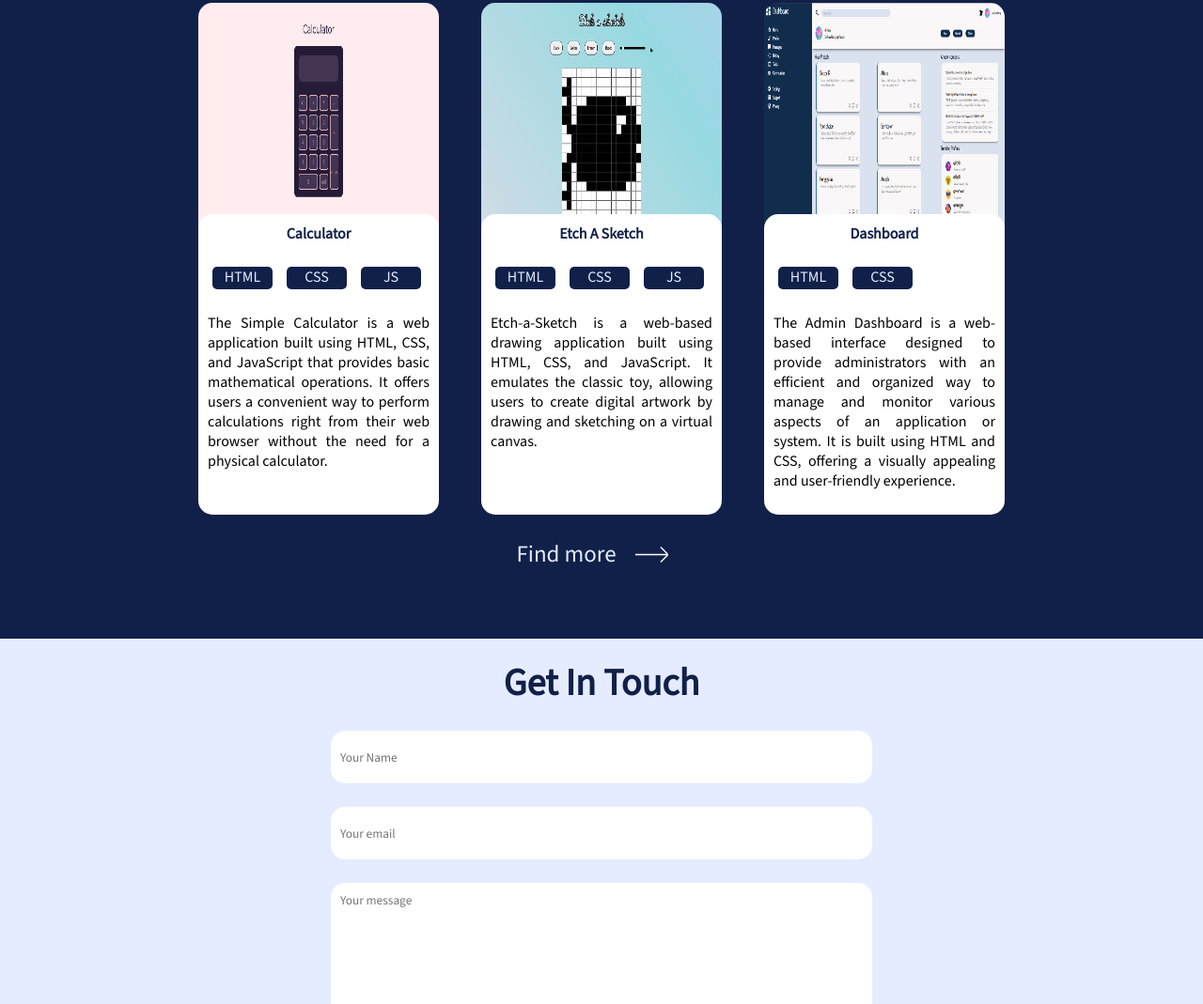
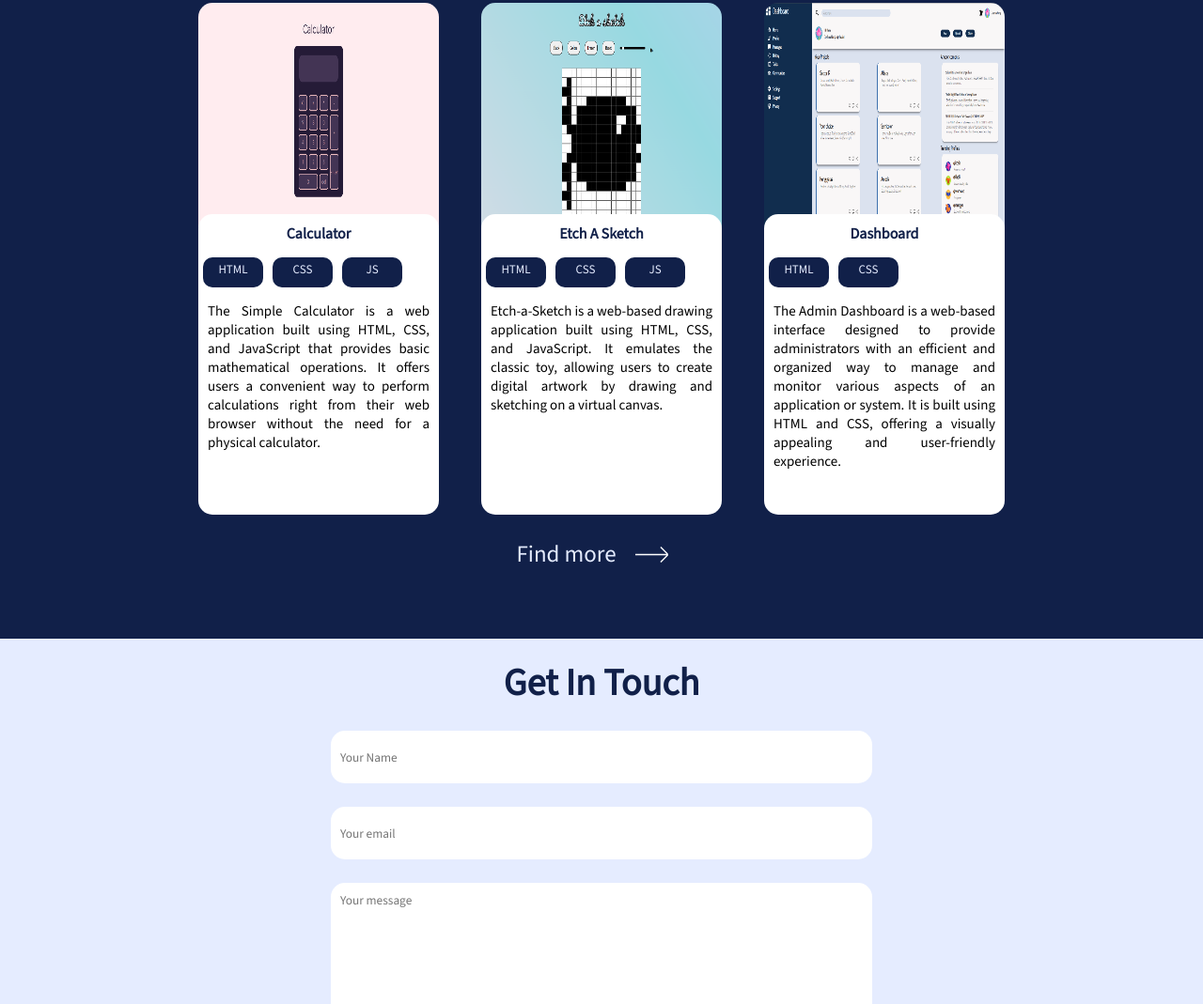
Before and after one commit to swathi061/portfolio, a plain HTML site: page index.html in a window 1280 px wide. Shown: the part 840-1909 px from the top of the page at 94% size. Drawn offline with nearby package versions, Linux system fonts and the light colour scheme.

Commit message:
second commit

```diff
--- a/style.css
+++ b/style.css
@@ -96,20 +96,19 @@ h3 {
   padding: 10px;
 }
 
-.explore-more img{
+.explore-more img {
   filter: invert(1);
   width: 75px;
   height: 35px;
 }
 
-.explore-more{
+.explore-more {
   color: #e5ecff;
   font-size: 25px;
   display: flex;
   margin-top: 15px;
 }
-.items
-{
+.items {
   display: flex;
   flex-direction: row;
   margin-top: 15px;
@@ -144,6 +143,7 @@ h3 {
 .card-content p {
   text-align: justify;
   padding: 10px;
+  font-size: 15px;
 }
 
 .card-content h4 {
@@ -155,17 +155,17 @@ h3 {
 .tags {
   display: flex;
   flex-direction: row;
-  gap: 5px;
-  padding: 10px;
 }
 
 .tag {
   margin: 5px;
   width: 5vw;
-  height: 3vh;
+  height: 4vh;
   color: #e5ecff;
   background-color: #112049;
-  border-radius: 5px;
+  border-radius: 10px;
+  font-size: small;
+  padding: 4px;
   text-align: center;
 }
 
@@ -185,6 +185,7 @@ input:focus {
   padding: 20px;
   color: #112049;
 }
+
 .get-in-touch input {
   width: 45vw;
   height: 7vh;
```
Lines whose indentation alone changed are shown as unchanged.
